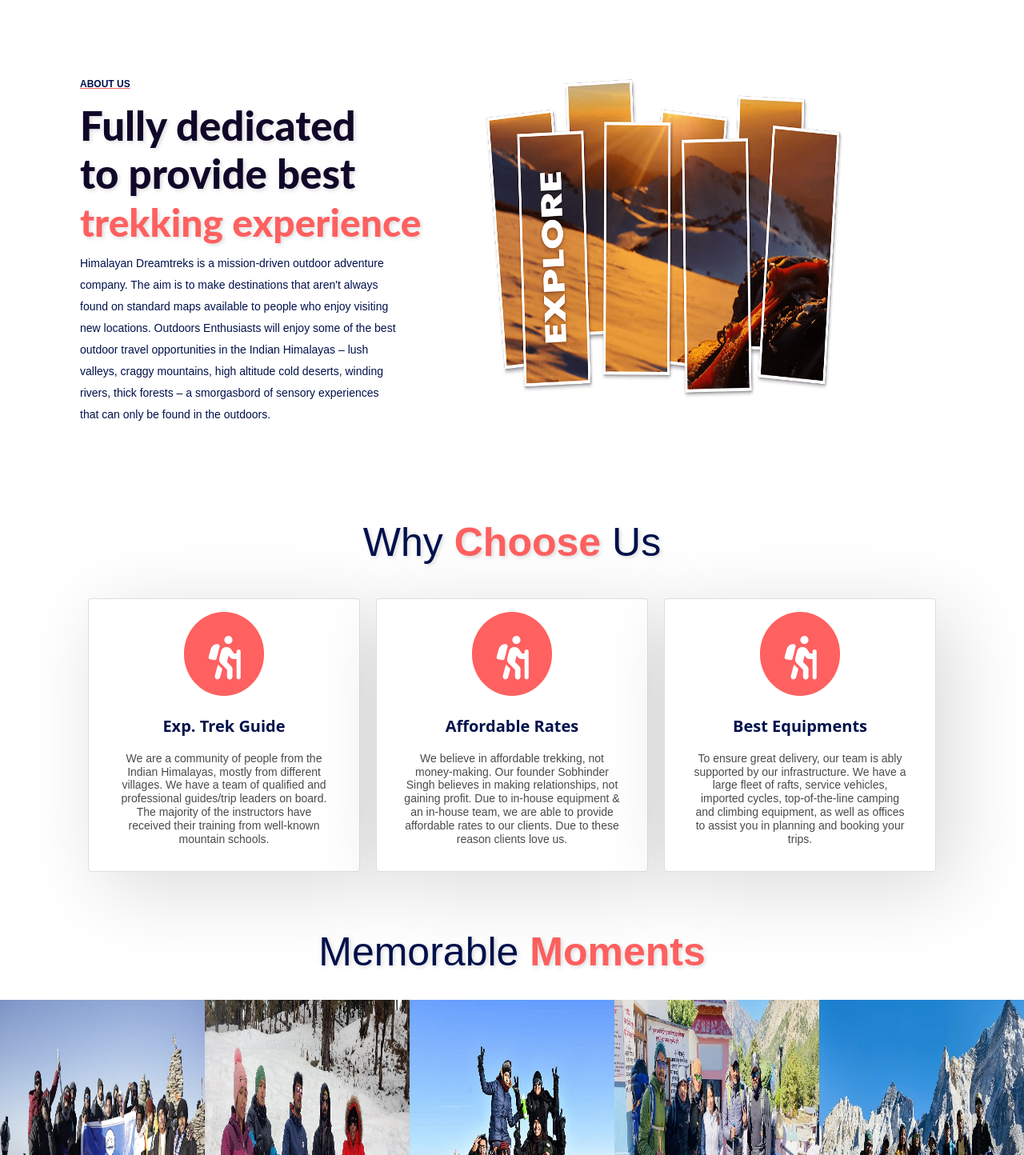
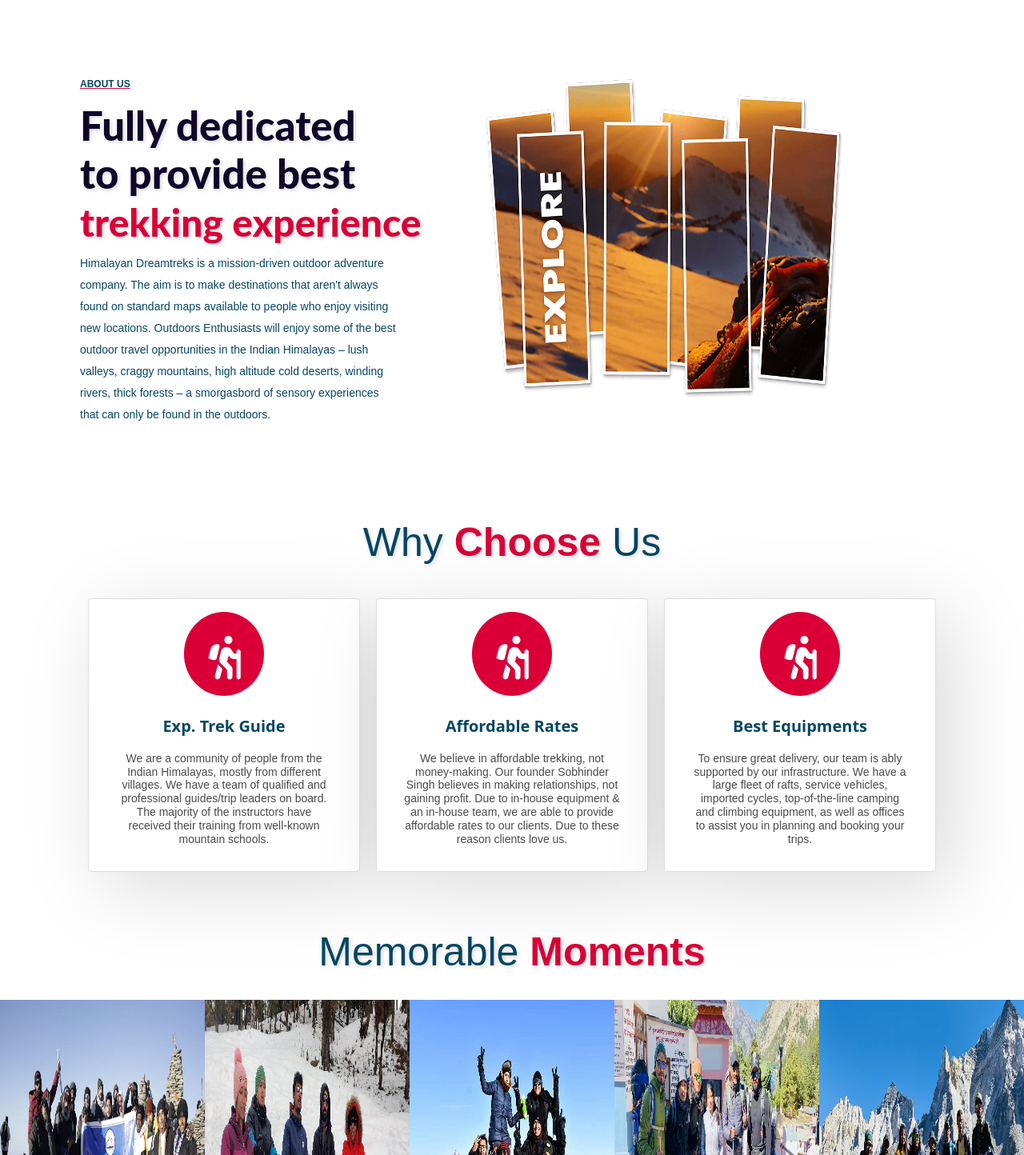
Before and after one commit to Meowlancing/Himalayan-Treks-Frontend, a React (Create React App) app: page /about-us in a window 1280 px wide. Shown: the part 786-2230 px from the top of the page at 80% size. Built offline with nearby package versions, Linux system fonts and the light colour scheme.

Commit message:
about us and theme

```diff
--- a/public/styles.css
+++ b/public/styles.css
@@ -3,6 +3,6 @@ body {
   overflow-x: hidden;
 }
 #root{
-    --base-color: #00114c;
-    --red: #ff6060;
+    --base-color: #064663;
+    --red: #DA0037;
 }
--- a/src/pages/AboutUs.jsx
+++ b/src/pages/AboutUs.jsx
@@ -95,7 +95,7 @@ const AboutUs = () => {
 
         <div className="Moments">
           <h2>
-            Memorable <span style={{ color: "#ff6060" }}>Moments</span>
+            Memorable <span style={{ color: "#DA0037" }}>Moments</span>
           </h2>
           <section className="ImgGallery">
             <div className="images">
--- a/src/pages/styles/about.css
+++ b/src/pages/styles/about.css
@@ -40,7 +40,7 @@
   line-height: 60px;
 }
 .AboutUs .trekspan {
-  color: #ff6060;
+  color: var(--red);
   font-family: "Lato", Sans-serif;
   font-size: 48px;
   font-weight: 800;
@@ -63,7 +63,7 @@
 }
 
 .AboutUs .WhyUs span {
-  color: #ff6060;
+  color: var(--red);
   font-family: "Poppins", Sans-serif;
   font-weight: 700;
 }
@@ -73,7 +73,7 @@
   justify-content: center;
   align-items: center;
   align-self: center;
-  background-color: #ff6060;
+  background-color: var(--red);
   border-radius: 50%;
   margin-bottom: 10px;
 }
```
